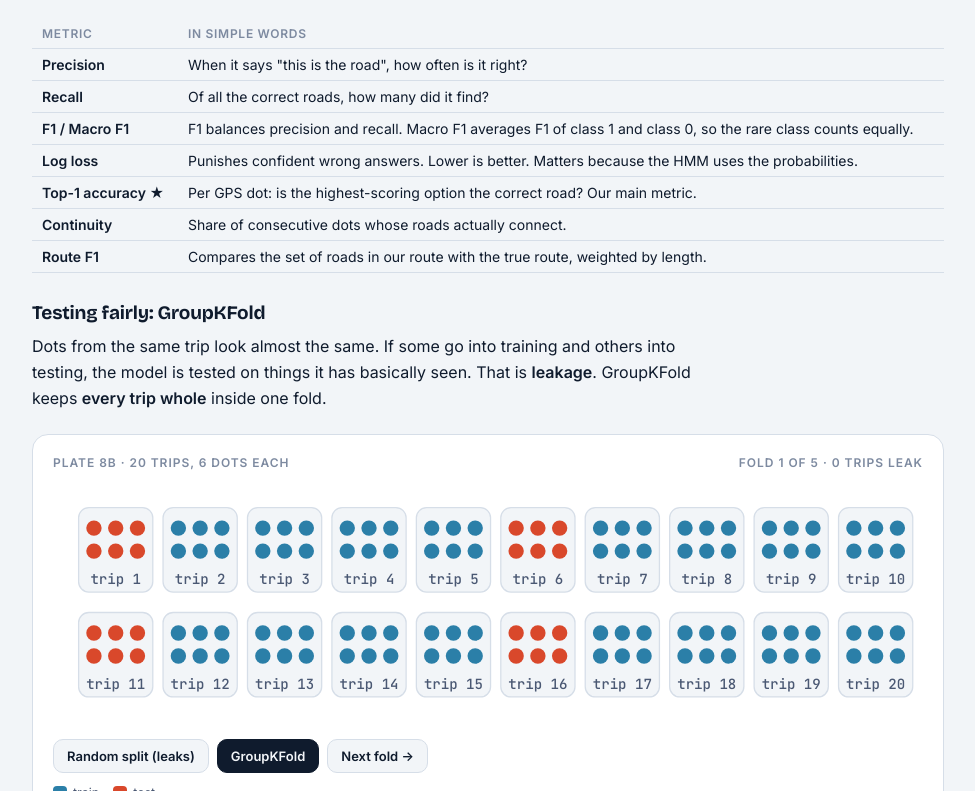
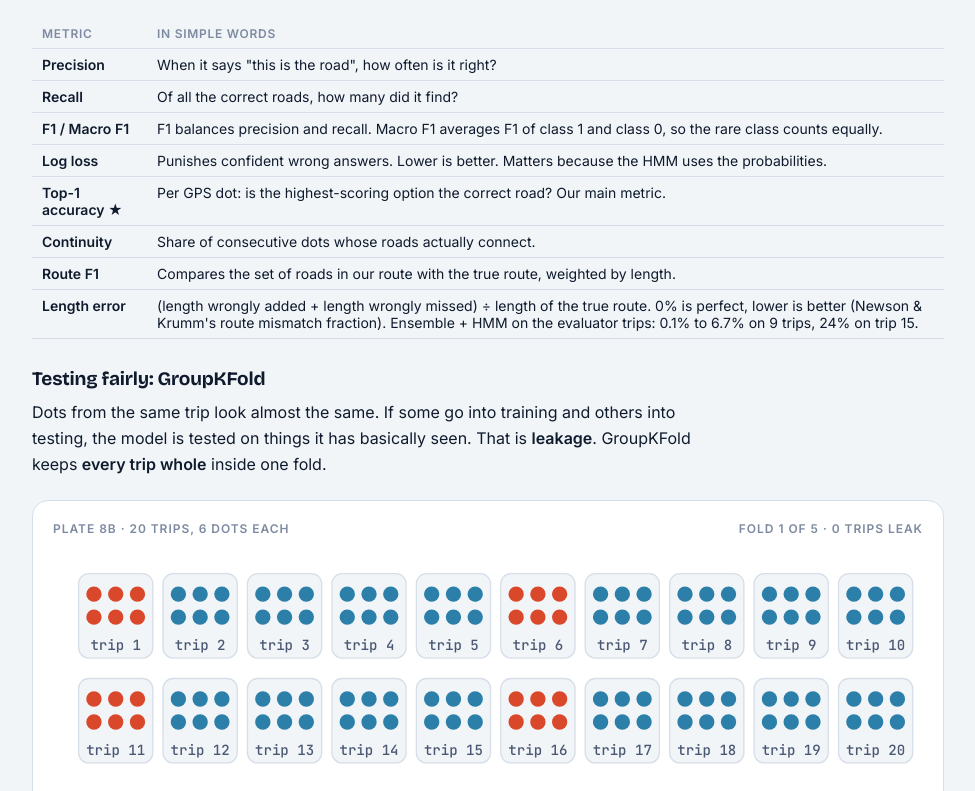
Before and after one commit to SaiNikitha1901/PathSnap, a plain HTML site: page docs/pathsnap_explained.html in a window 1280 px wide. Shown: the part 11209-12000 px from the top of the page, without its empty margins (286-1261 px from the left). Drawn offline with nearby package versions, Linux system fonts and the light colour scheme.

Commit message:
Explainer: length error metric

```diff
--- a/docs/pathsnap_explained.html
+++ b/docs/pathsnap_explained.html
@@ -356,6 +356,7 @@ details.qa div { padding: 0 0 14px 24px; color: var(--ink2); }
       <tr><td><b>Top-1 accuracy ★</b></td><td>Per GPS dot: is the highest-scoring option the correct road? Our main metric.</td></tr>
       <tr><td><b>Continuity</b></td><td>Share of consecutive dots whose roads actually connect.</td></tr>
       <tr><td><b>Route F1</b></td><td>Compares the set of roads in our route with the true route, weighted by length.</td></tr>
+      <tr><td><b>Length error</b></td><td>(length wrongly added + length wrongly missed) ÷ length of the true route. 0% is perfect, lower is better (Newson &amp; Krumm's route mismatch fraction). Ensemble + HMM on the evaluator trips: 0.1% to 6.7% on 9 trips, 24% on trip 15.</td></tr>
     </table>
     <h3>Testing fairly: GroupKFold</h3>
     <p>Dots from the same trip look almost the same. If some go into training and others into testing, the model is tested on things it has basically seen. That is <b>leakage</b>. GroupKFold keeps <b>every trip whole</b> inside one fold.</p>
@@ -961,6 +962,7 @@ details.qa div { padding: 0 0 14px 24px; color: var(--ink2); }
     ["Did the HMM always help?", "It helped 9 of 10 trips. Trip 7 dropped (90.5% → 88.6%) because its slow parking-style ending has unreliable heading."],
     ["How do the two laptops talk?", "The UI sends HTTP requests (GET /trips, POST /predict) to the Mac's IP on port 8000. The server returns JSON. The reference route stays on the server."],
     ["Is anything hardcoded?", "No. Every prediction is computed live from the raw files through the API; the server logs each request."],
+    ["What is the length error?", "Length error = (d− + d+) / d0: d0 is the length of the true route, d− the true-route length we missed, d+ the length we added that is not in the true route. 0 is perfect. Example, trip 30: 464 m added + 106 m missed on a 10.2 km route = 5.6%. The raw classifier route on the same trip has 28.7%, so the HMM cuts it a lot."],
     ["Limitations?", "Labels are derived, not perfect truth; junctions and out-and-back roads are ambiguous; candidate miss rate caps accuracy."],
   ];
   $("#qaList").innerHTML = QA.map(([q, a]) => `<details class="qa"><summary>${q}</summary><div>${a}</div></details>`).join("");
```
